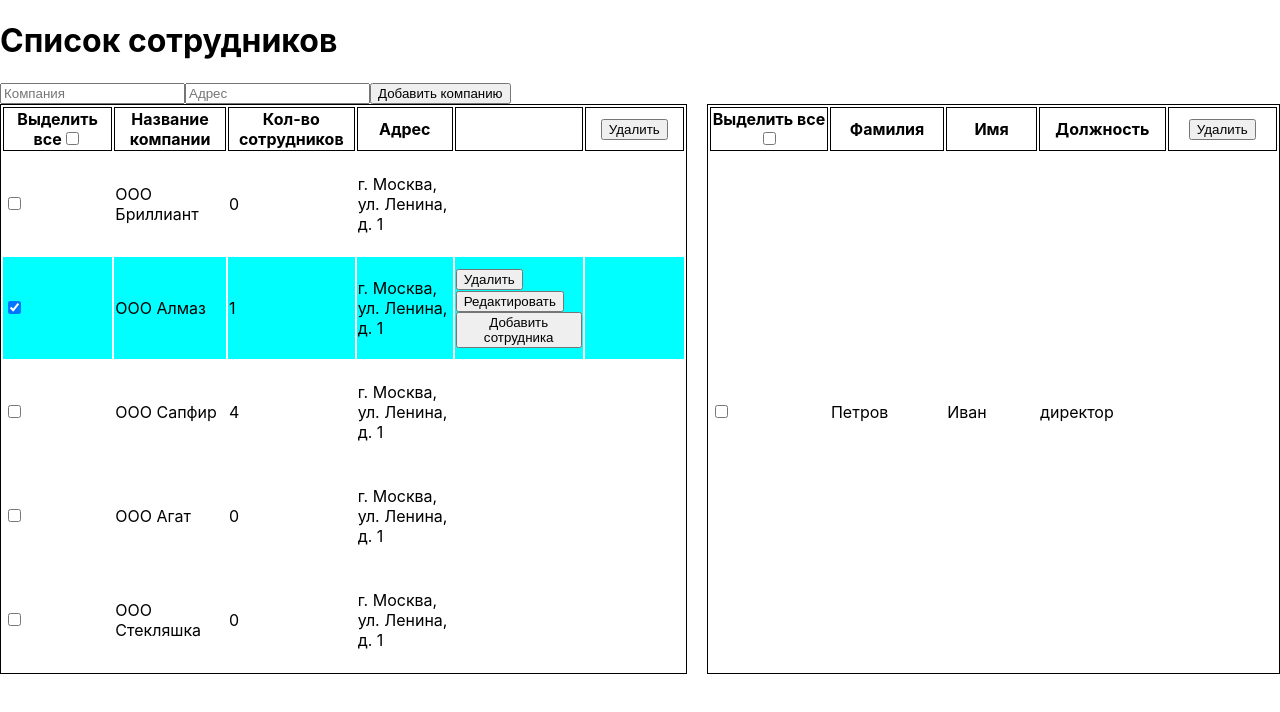
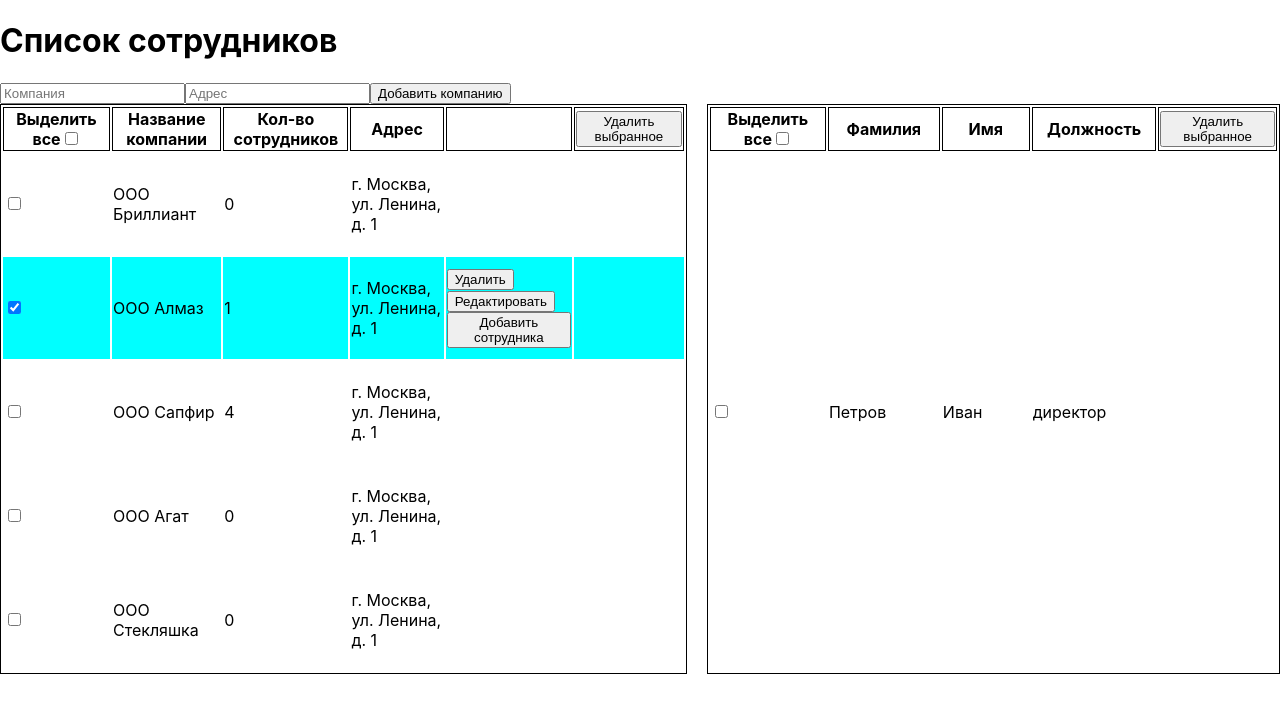
Before and after one commit to Xanaduxan/testbuild, a React (Create React App) app: page / in a window 1280 px wide. Both pictures are taken after a click on the checkbox 14 px from the left and 289 px from the top of the page. Shown: the top 712 px of the page. Built offline with nearby package versions, Linux system fonts and the light colour scheme.

Commit message:
hide button deleteSome when selectAll

```diff
--- a/src/components/Company.tsx
+++ b/src/components/Company.tsx
@@ -54,7 +54,7 @@ const Company = ({
             )}
           </th>
           <th>
-            <button onClick={deleteSomeCompanies}>Удалить</button>
+            <button onClick={deleteSomeCompanies}>Удалить выбранное</button>
           </th>
         </tr>
       </thead>
--- a/src/components/Employee.tsx
+++ b/src/components/Employee.tsx
@@ -21,12 +21,13 @@ const Employee = ({
   );
   const employeesIds = sortEmployees.map((emp) => emp.id);
   const [restartChoose, setRestartChoose] = useState(false);
-
+  const [notAllChoose, setNotAllChoose] = useState(true);
   const [choose, setChoose] = useState(false);
   const [worker, setWorker] = useState<number[]>([]);
   const dispatch = useAppDispatch();
   const selectAllEmployees = (e: React.ChangeEvent<HTMLInputElement>) => {
     setChoose((prev) => !prev);
+    setNotAllChoose((prev) => !prev);
   };
   const deleteAllEmployees = (e: React.MouseEvent<HTMLButtonElement>) => {
     dispatch(removeSomeCompanyEmployees(employeesIds));
@@ -58,7 +59,11 @@ const Employee = ({
                 {choose && (
                   <button onClick={deleteAllEmployees}>Удалить всех</button>
                 )}
-                <button onClick={deleteSomeEmployees}>Удалить</button>
+                {notAllChoose && (
+                  <button onClick={deleteSomeEmployees}>
+                    Удалить выбранное
+                  </button>
+                )}
               </th>
             </tr>
           </thead>
```
